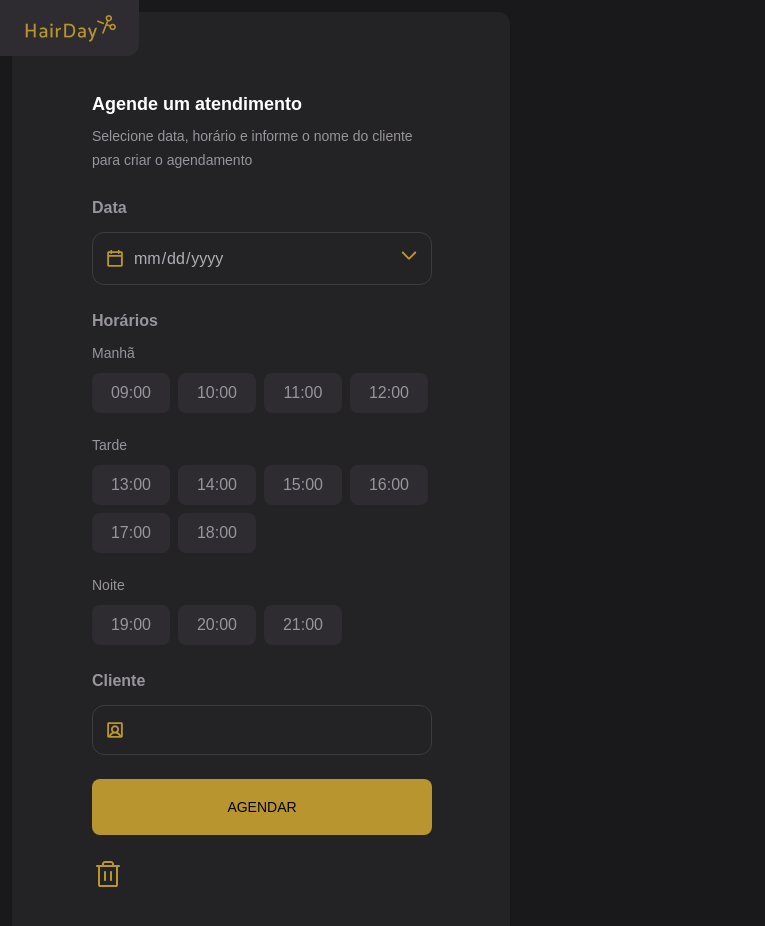
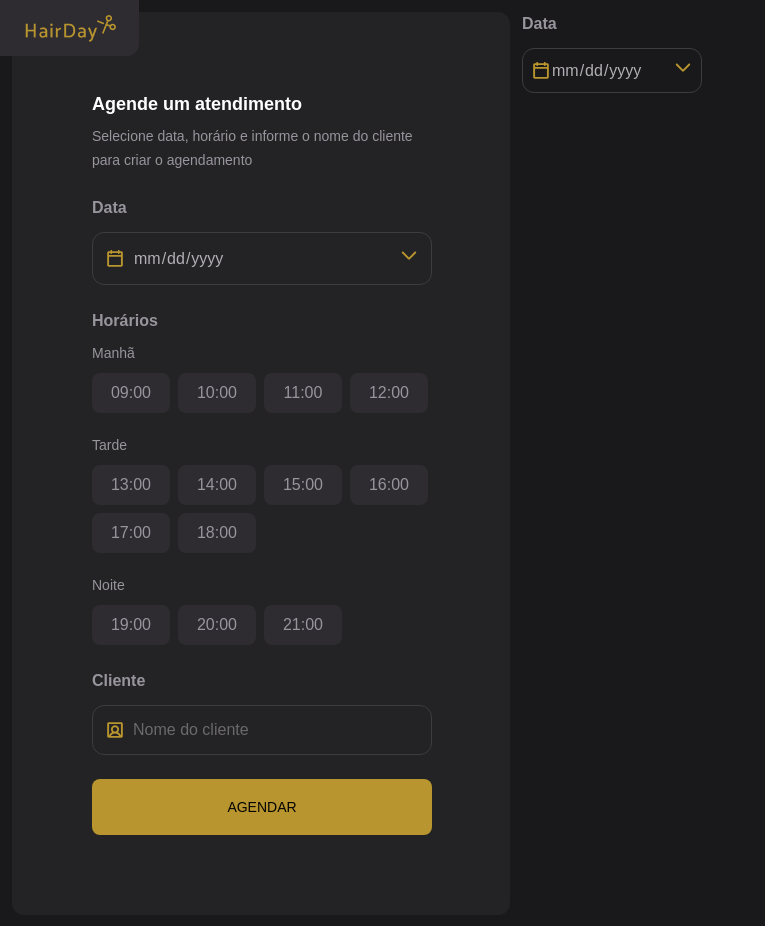
Before and after one commit to juniorbonini/hairday-app, a React (Vite) app: page / in a window 1280 px wide. Shown: the top 926 px of the page, without its empty margins (0-765 px from the left). Built offline with nearby package versions, Linux system fonts and the light colour scheme.

Commit message:
Estruturando a base - input componente ajustado - em andamento

```diff
--- a/src/App.tsx
+++ b/src/App.tsx
@@ -1,8 +1,5 @@
 import { Button } from "@/components/Button";
 import { Text } from "@/components/Text";
-
-// @ts-expect-error: module declaration for SVG React import
-import TrashIcon from "@/assets/icons/trash.svg?react";
 
 // @ts-expect-error: module declaration for SVG React import
 
@@ -13,16 +10,15 @@ import ArrowDown from "@/assets/icons/arrow-down.svg?react";
 // @ts-expect-error: module declaration for SVG React import
 import UserSquare from "@/assets/icons/user-square.svg?react";
 
-import { Icon } from "@/components/ButtonIcon";
 import { ButtonSelect } from "@/components/ButtonSelect";
 import React from "react";
 import Title from "@/components/Title";
 import { Aside } from "@/components/Aside";
 import { Header } from "@/core-components/Header";
-import { LabelField } from "./components/LabelField";
-import { InputDate } from "./components/InputDate";
-import { TimeSelect } from "./components/TimeSelect";
-import { AVAILABLE_HOURS } from "./utils/appointment-hour";
+import { LabelField } from "@/components/LabelField";
+import { TimeSelect } from "@/components/TimeSelect";
+import { AVAILABLE_HOURS } from "@/utils/appointment-hour";
+import { Input } from "@/components/InputDate";
 
 function App() {
   const [selectedHour, setSelectedHour] = React.useState<string | null>(null);
@@ -51,7 +47,7 @@ function App() {
             leftIcon={DateIcon}
             rightIcon={ArrowDown}
           >
-            <InputDate
+            <Input
               ref={inputRef}
               type="date"
               min={today}
@@ -66,7 +62,6 @@ function App() {
             </Text>
 
             <div className="space-y-5">
-              {/* MANHÃ */}
               <div className="flex flex-col gap-2">
                 <Text>Manhã</Text>
 
@@ -84,7 +79,6 @@ function App() {
                 </div>
               </div>
 
-              {/* TARDE */}
               <div className="flex flex-col gap-2">
                 <Text>Tarde</Text>
 
@@ -102,7 +96,6 @@ function App() {
                 </div>
               </div>
 
-              {/* NOITE */}
               <div className="flex flex-col gap-2">
                 <Text>Noite</Text>
 
@@ -123,25 +116,37 @@ function App() {
           </TimeSelect>
 
           <LabelField label="Cliente" leftIcon={UserSquare}>
-            <InputDate
+            <Input
               type="text"
               value={clientName}
               onChange={(e) => setClientName(e.target.value)}
+              placeholder="Nome do cliente"
             />
           </LabelField>
+
+          <div>
+            <Button type="submit">
+              <Text className="text-gray-900 uppercase">Agendar</Text>
+            </Button>
+          </div>
         </form>
-        <div>
-          <Button>
-            <Text className="text-gray-900 uppercase">Agendar</Text>
-          </Button>
-        </div>
-        <div>
-          <Icon
-            svg={TrashIcon}
-            className="cursor-pointer text-yellow-base hover:text-yellow-dark"
-          />
-        </div>
       </Aside>
+
+      <LabelField
+        label="Data"
+        onClick={openPicker}
+        leftIcon={DateIcon}
+        rightIcon={ArrowDown}
+        className="w-45 flex items-center justify-center border border-gray-500 p-2 rounded-xl ga-2"
+      >
+        <Input
+          ref={inputRef}
+          type="date"
+          min={today}
+          value={date}
+          onChange={(e) => setDate(e.target.value)}
+        />
+      </LabelField>
     </main>
   );
 }
--- a/src/components/InputDate/index.tsx
+++ b/src/components/InputDate/index.tsx
@@ -1,7 +1,7 @@
 import type { InputDateInterface } from "@/models/input-date";
 import React from "react";
 
-export const InputDate = React.forwardRef<
+export const Input = React.forwardRef<
   HTMLInputElement,
   InputDateInterface
 >(({ ...props }, ref) => {
```
